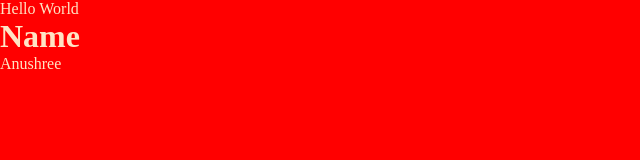
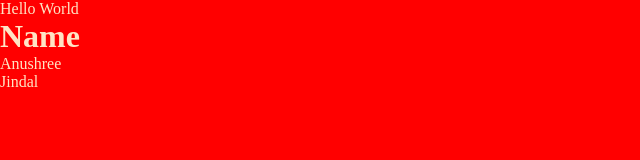
Before and after one commit to Anushreejindal/localrepo, a plain HTML site: page index.html in a window 1280 px wide. Shown: the full height of the page, 0-640 px from the left. Drawn offline with Linux system fonts and the light colour scheme.

Commit message:
Update index.html

```diff
--- a/index.html
+++ b/index.html
@@ -11,6 +11,7 @@
     <div>
         <h1>Name</h1>
         <p>Anushree</p>
+        <p>Jindal</p>
     </div>
 </body>
 </html>
```
